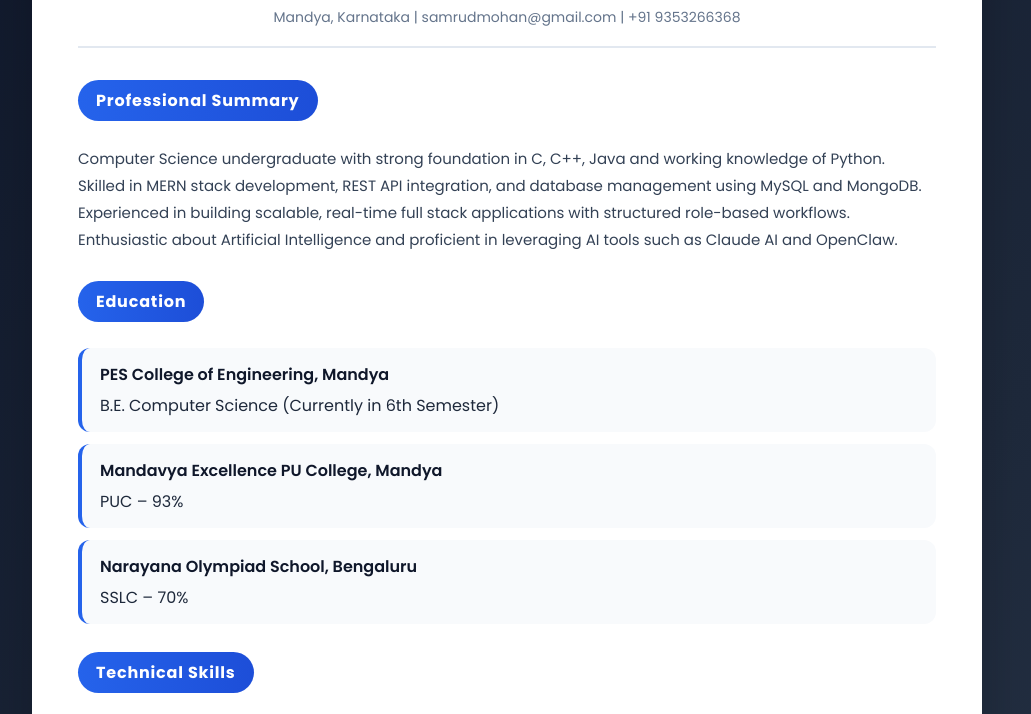
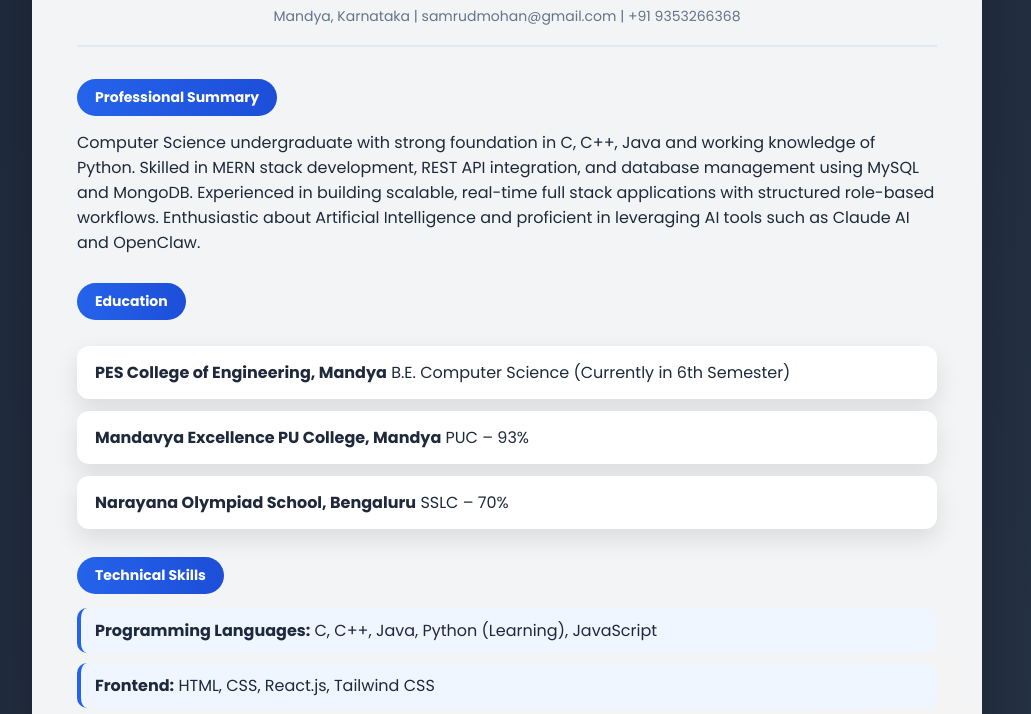
Before and after one commit to samrudm/resumes, a website: page index.html in a window 1280 px wide. Shown: the part 206-920 px from the top of the page, without its empty margins (133-1164 px from the left). Drawn offline with Linux system fonts and the light colour scheme.

Commit message:
replaced css file

```diff
--- a/style.css
+++ b/style.css
@@ -1,5 +1,3 @@
-/* Save as style.css */
-
 @import url('https://fonts.googleapis.com/css2?family=Poppins:wght@300;400;500;600;700&display=swap');
 
 *{
@@ -11,20 +9,35 @@
 body{
     font-family:'Poppins', sans-serif;
     background:linear-gradient(135deg,#0f172a,#1e293b,#334155);
+    background-size:400% 400%;
+    animation:gradientBG 10s ease infinite;
     min-height:100vh;
     padding:40px 20px;
     color:#1e293b;
 }
 
+/* Animated background */
+@keyframes gradientBG {
+    0% {background-position:0% 50%;}
+    50% {background-position:100% 50%;}
+    100% {background-position:0% 50%;}
+}
+
 .resume{
     max-width:950px;
     margin:auto;
-    background:#ffffff;
+    background:rgba(255,255,255,0.95);
+    backdrop-filter:blur(12px);
     border-radius:22px;
     padding:45px;
-    box-shadow:0 20px 50px rgba(0,0,0,0.18);
-    border:1px solid rgba(255,255,255,0.2);
-    animation:fadeIn 0.8s ease;
+    box-shadow:0 25px 60px rgba(0,0,0,0.25);
+    transform-style:preserve-3d;
+    transition:0.4s ease;
+}
+
+/* subtle 3D hover */
+.resume:hover{
+    transform:rotateX(2deg) rotateY(2deg) scale(1.01);
 }
 
 h1{
@@ -34,6 +47,7 @@ h1{
     letter-spacing:2px;
     font-weight:700;
     margin-bottom:8px;
+    transition:0.3s;
 }
 
 .title{
@@ -57,48 +71,40 @@ h1{
     margin-bottom:28px;
 }
 
+/* pill style headings */
 .section-title{
     display:inline-block;
-    font-size:16px;
+    font-size:14px;
     font-weight:700;
-    color:#ffffff;
+    color:#fff;
     background:linear-gradient(90deg,#2563eb,#1d4ed8);
     padding:8px 18px;
     border-radius:30px;
     margin-bottom:14px;
-    letter-spacing:0.8px;
 }
 
-p{
-    font-size:15px;
-    line-height:1.8;
-    color:#334155;
-    margin-top:10px;
+/* 3D cards */
+.edu-item,
+.project{
+    background:#ffffff;
+    border-radius:12px;
+    padding:14px 18px;
+    margin-top:12px;
+    box-shadow:0 10px 25px rgba(0,0,0,0.1);
+    transition:0.35s ease;
+    transform-style:preserve-3d;
 }
 
-.edu-item,
-.project{
-    background:#f8fafc;
-    border-left:4px solid #2563eb;
-    padding:14px 18px;
-    border-radius:12px;
-    margin-top:12px;
-    transition:0.3s ease;
+/* Hover 3D lift */
+.edu-item:hover,
+.project:hover{
+    transform:translateY(-8px) scale(1.02) rotateX(3deg);
+    box-shadow:0 20px 40px rgba(37,99,235,0.25);
 }
 
-.edu-item:hover,
-.project:hover{
-    transform:translateY(-3px);
-    box-shadow:0 10px 20px rgba(37,99,235,0.12);
-}
-
-.edu-item strong,
 .project-title{
-    display:block;
-    font-size:16px;
     font-weight:600;
     color:#0f172a;
-    margin-bottom:6px;
 }
 
 .skills p{
@@ -107,6 +113,13 @@ p{
     border-radius:10px;
     margin-bottom:10px;
     border-left:4px solid #2563eb;
+    transition:0.3s;
+}
+
+/* Skill hover effect */
+.skills p:hover{
+    transform:translateX(6px);
+    background:#dbeafe;
 }
 
 ul{
@@ -120,18 +133,15 @@ ul li{
     color:#334155;
 }
 
-strong{
-    color:#0f172a;
-}
-
-.small-gap{
-    margin-top:8px;
+/* Fade animation */
+.resume{
+    animation:fadeIn 1s ease;
 }
 
 @keyframes fadeIn{
     from{
         opacity:0;
-        transform:translateY(20px);
+        transform:translateY(30px);
     }
     to{
         opacity:1;
@@ -139,8 +149,8 @@ strong{
     }
 }
 
+/* Mobile responsive */
 @media(max-width:768px){
-
     .resume{
         padding:25px;
     }
@@ -153,15 +163,6 @@ strong{
         font-size:16px;
     }
 
-    .contact{
-        font-size:13px;
-        line-height:1.7;
-    }
-
-    .section-title{
-        font-size:14px;
-    }
-
     p, li{
         font-size:14px;
     }
```
